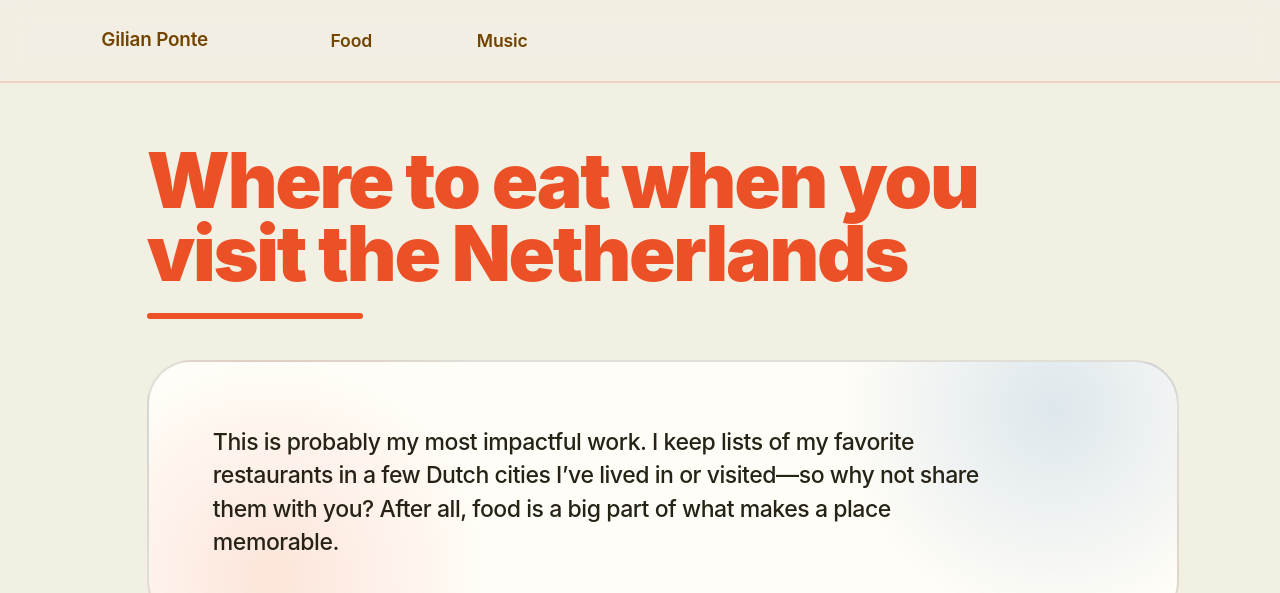
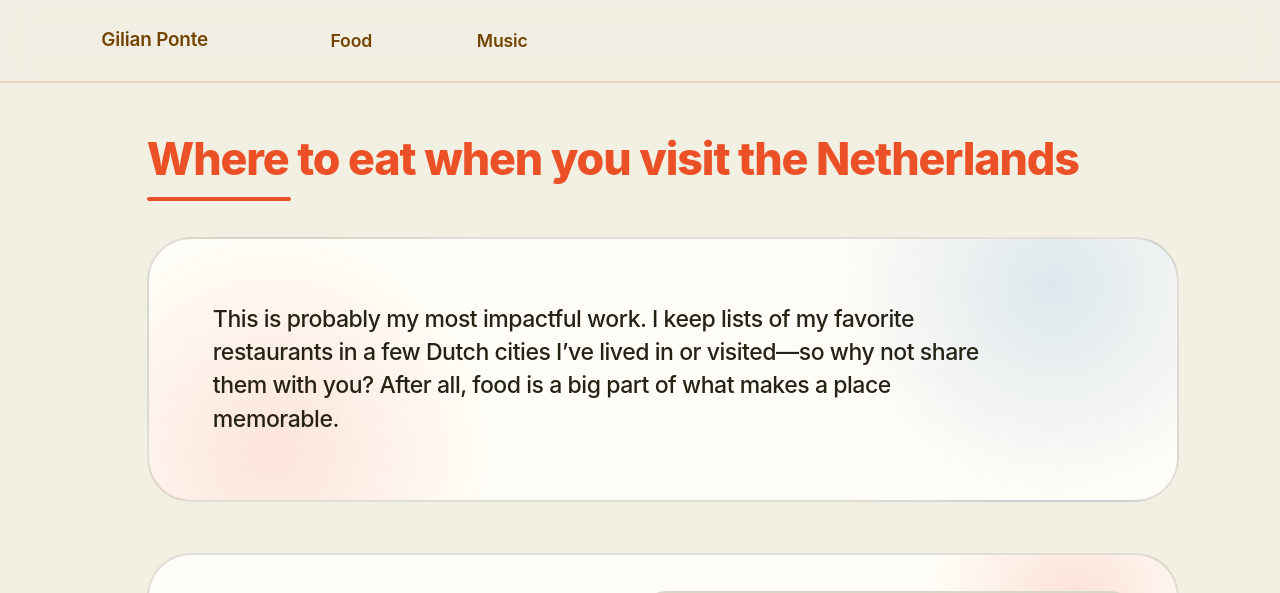
Before and after one commit to GilianPonte/gilianponte.github.io, a Jekyll site: the page built from _pages/teaching.md, in a window 1280 px wide and 1400 px high. Shown: the top 593 px of the window. Built offline with Jekyll 4.4.1, drawn with Linux system fonts in a browser that asks for light colours; grey boxes are pictures that could not be loaded.

Commit message:
Update _condesa.scss

```diff
--- a/_sass/_condesa.scss
+++ b/_sass/_condesa.scss
@@ -270,12 +270,12 @@ hr {
 .page__title,
 .archive__title {
   max-width: 1000px;
-  margin: 2rem 0 2.25rem;
+  margin: 1.5rem 0 2rem;
   color: var(--condesa-orange);
-  font-size: clamp(2.2rem, 6vw, 4.5rem);
-  font-weight: 950;
-  letter-spacing: -0.03em;
-  line-height: 0.95;
+  font-size: clamp(1.8rem, 3.5vw, 2.8rem);
+  font-weight: 850;
+  letter-spacing: -0.025em;
+  line-height: 1.05;
   text-transform: none;
 }
 
@@ -283,9 +283,9 @@ hr {
 .archive__title::after {
   content: "";
   display: block;
-  width: min(12rem, 36vw);
-  height: 0.35rem;
-  margin-top: 1.25rem;
+  width: 8rem;
+  height: 0.2rem;
+  margin-top: 0.8rem;
   background: var(--condesa-orange);
   border-radius: 999px;
 }
@@ -804,10 +804,10 @@ figure.highlight {
   max-width: 820px;
   margin: 0;
   color: var(--condesa-ink);
-  font-size: clamp(1.05rem, 1.6vw, 1.35rem);
-  font-weight: 500;
-  letter-spacing: -0.015em;
-  line-height: 1.5;
+  font-size: 1rem;
+  font-weight: 400;
+  letter-spacing: normal;
+  line-height: 1.55;
 }
 
 .food-grid {
@@ -851,10 +851,10 @@ figure.highlight {
 .food-card h2 {
   margin: 0 0 1rem;
   color: var(--condesa-orange);
-  font-size: clamp(2.4rem, 5vw, 5rem);
-  font-weight: 950;
-  letter-spacing: -0.085em;
-  line-height: 0.88;
+  font-size: clamp(1.5rem, 2.5vw, 2.2rem);
+  font-weight: 850;
+  letter-spacing: -0.035em;
+  line-height: 1.05;
 }
 
 .food-card p {
@@ -911,10 +911,10 @@ figure.highlight {
 .food-note h2 {
   margin: 0 0 1rem;
   color: var(--condesa-orange);
-  font-size: clamp(2.25rem, 5vw, 5rem);
-  font-weight: 950;
-  letter-spacing: -0.08em;
-  line-height: 0.9;
+  font-size: clamp(1.5rem, 2.5vw, 2.2rem);
+  font-weight: 850;
+  letter-spacing: -0.035em;
+  line-height: 1.05;
 }
 
 .food-note p {
```
